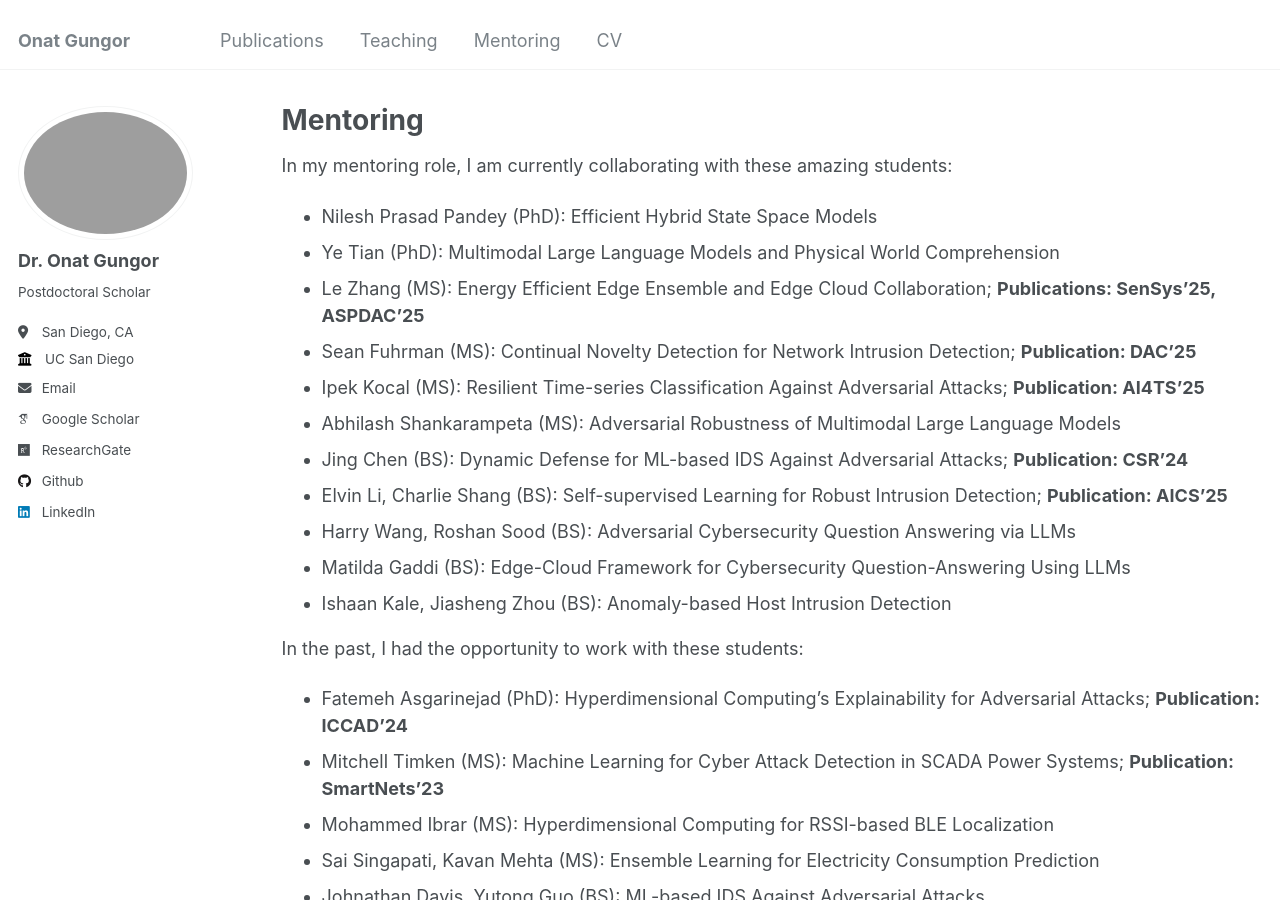
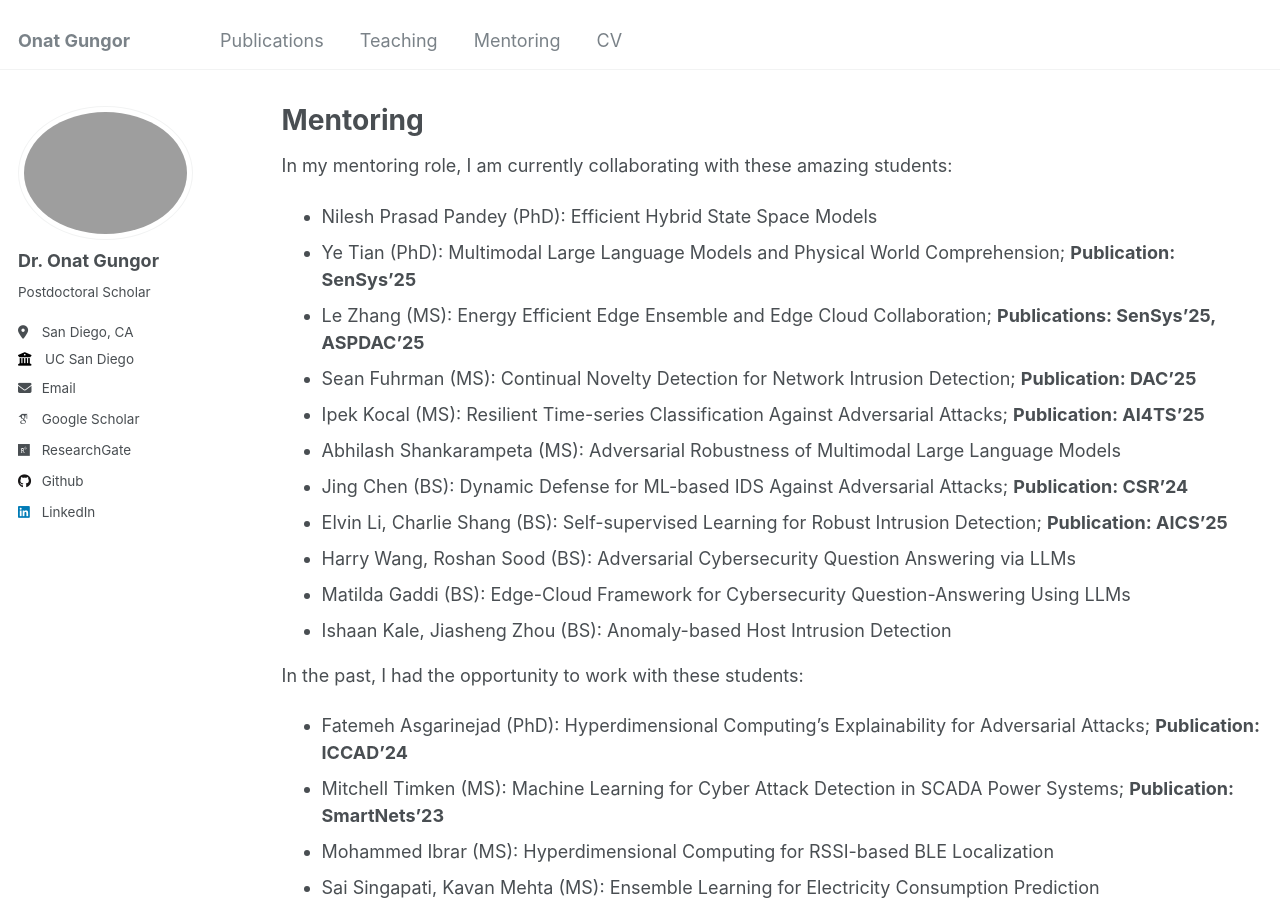
Before and after one commit to onatucsd/onatucsd.github.io, a Jekyll site: the page built from _pages/mentoring.md, in a window 1280 px wide and 900 px high. Built offline with Jekyll 4.4.1, drawn with Linux system fonts in a browser that asks for light colours; some web fonts are replaced.

Commit message:
Update mentoring.md

```diff
--- a/_pages/mentoring.md
+++ b/_pages/mentoring.md
@@ -8,7 +8,7 @@ author_profile: true
 
 In my mentoring role, I am currently collaborating with these amazing students:
 * Nilesh Prasad Pandey (PhD): Efficient Hybrid State Space Models
-* Ye Tian (PhD): Multimodal Large Language Models and Physical World Comprehension
+* Ye Tian (PhD): Multimodal Large Language Models and Physical World Comprehension; **Publication: SenSys'25**
 * Le Zhang (MS): Energy Efficient Edge Ensemble and Edge Cloud Collaboration; **Publications: SenSys'25, ASPDAC'25**
 * Sean Fuhrman (MS): Continual Novelty Detection for Network Intrusion Detection; **Publication: DAC'25**
 * Ipek Kocal (MS): Resilient Time-series Classification Against Adversarial Attacks; **Publication: AI4TS'25**
```
